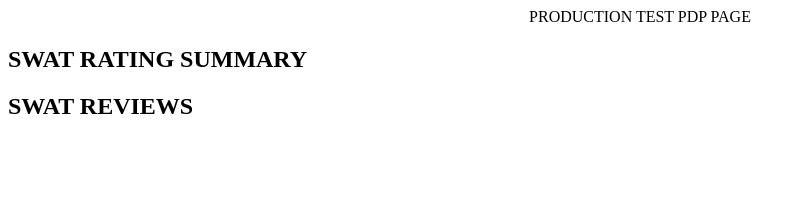
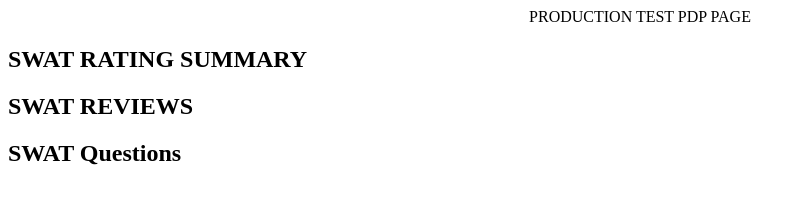
Before and after one commit to kiranp-bv/SiteAuthenticationProd, a plain HTML site: page production_pdp.html in a window 1280 px wide. Shown: the whole page, without its empty margins (0-805 px from the left). Drawn offline with Linux system fonts and the light colour scheme.

Commit message:
adding Q&A div

```diff
--- a/production_pdp.html
+++ b/production_pdp.html
@@ -18,6 +18,8 @@
       <div data-bv-show="rating_summary" data-bv-product-id="product1"></div>
       <h2>SWAT REVIEWS</h2>
       <div data-bv-show="reviews" data-bv-product-id="product1"></div>
+      <h2>SWAT Questions</h2>
+      <div data-bv-show="questions" data-bv-product-id="product1"></div>
 
     </main>
 
```
